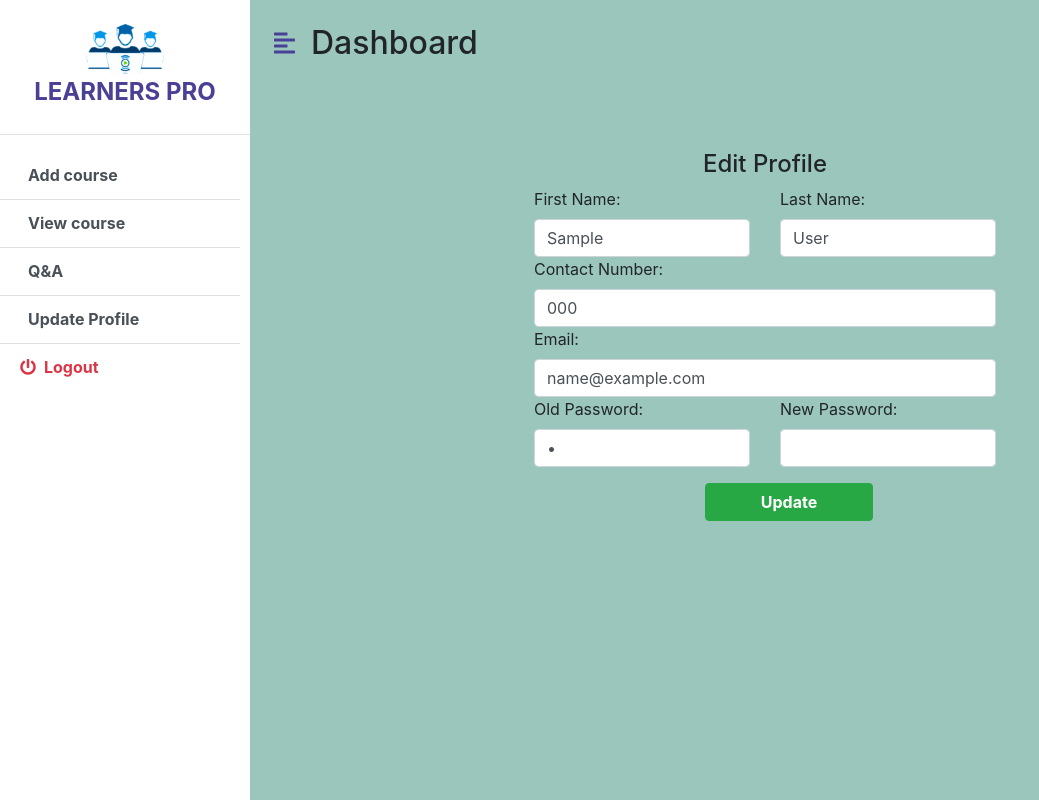
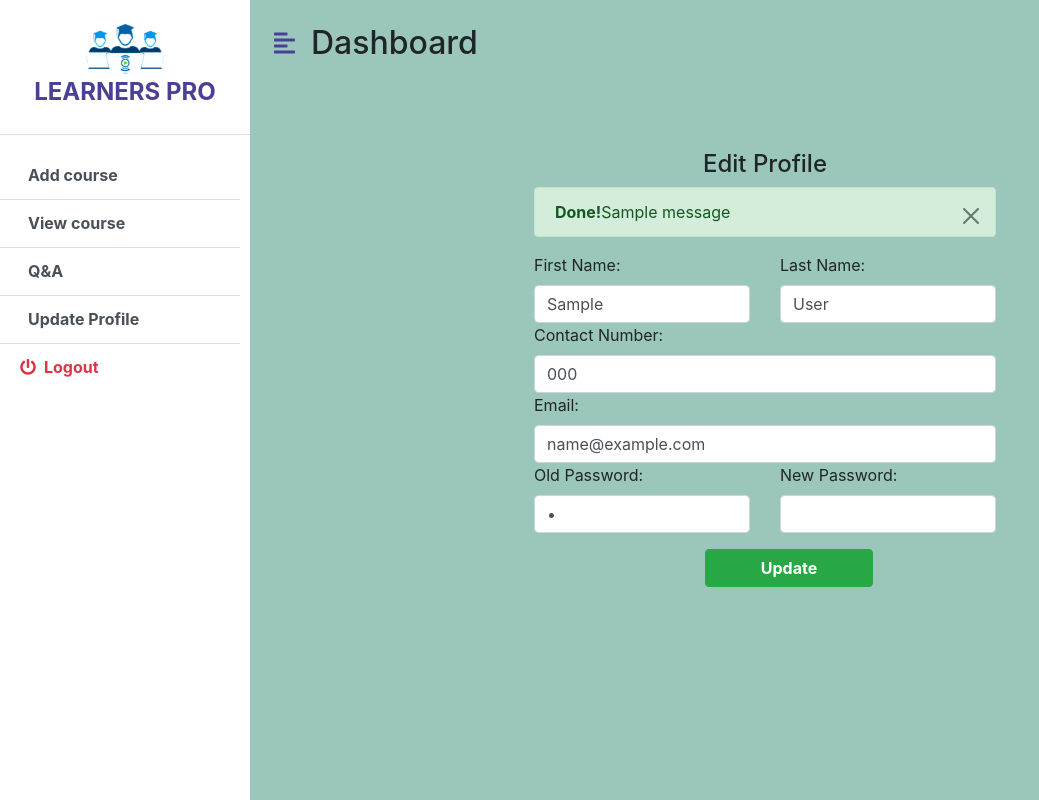
Before and after one commit to kaushal289/learnerspro, a Django app: page /teacherprofile/1 in a window 1280 px wide. Shown: the whole page, without its empty margins (0-1039 px from the left). Run offline with Django 4.2, Linux system fonts and the light colour scheme; tables that the repository leaves empty hold one stand-in row (values such as "Sample post"); one stand-in notice (Sample message) is shown; some libraries are stand-ins or nearby versions.

Commit message:
Validations and messages

```diff
--- a/alladmin/views.py
+++ b/alladmin/views.py
@@ -1,9 +1,11 @@
+import imp
 from django.shortcuts import render, redirect
 from alladmin.forms import AdminForm
 from alladmin.models import Admin
 from student.models import Student, Ticket
 from teacher.forms import TeacherForm, Teacher
 from teacher.models import Teacher
+from django.contrib import messages
 # Create your views here.
 def admindash(request):
     return render(request, "admindashboard.html")
@@ -48,6 +50,7 @@ def ticketview(request):
 def ticketdelete(request,t_id):
     ticket=Ticket.objects.get(ticket_id=t_id)
     ticket.delete()
+    messages.success(request, "Deleted Successfully")
     return redirect ("/ticketview")
 
 def addteacher(request):
@@ -97,9 +100,11 @@ def studentview(request):
 def teacherdelete(request,td_id):
     teacher=Teacher.objects.get(teacher_id=td_id)
     teacher.delete()
+    messages.success(request, "Teacher account deleted successfully.")
     return redirect ("/teacherview")
 
 def studentdelete(request,td_id):
     student=Student.objects.get(student_id=td_id)
     student.delete()
+    messages.success(request, "Student account deleted successfully.")
     return redirect ("/studentview")
--- a/teacher/views.py
+++ b/teacher/views.py
@@ -1,3 +1,4 @@
+import re
 from select import select
 from django.shortcuts import render, redirect
 from student.forms import Questionform
@@ -9,6 +10,7 @@ import os
 from addcourse.forms import *
 from addcourse.models import *
 from student.models import Question
+from django.contrib import messages
 
 # Create your views here.
 def register(request):
@@ -37,6 +39,7 @@ def profileupdateteacher(request,s_id):
     users=Teacher.objects.get(teacher_id=s_id)
     form=TeacherForm(request.POST, instance=users)
     form.save()
+    messages.success(request, "Profile updated successfully")
     return render(request,"teacher/teacherprofile.html",{'users':[users]})
 
 def addsubjectpage(request):
@@ -100,6 +103,7 @@ def courseupdate(request,c_id):
 def deletecourse(request,c_id):
     course=Course.objects.get(course_id=c_id)
     course.delete()
+    messages.success(request, "Course Deleted.")
     return redirect ("/allcourse")
 
 def questionview(request):
@@ -123,6 +127,7 @@ def questionview(request):
 def questiondelete(request,q_id):
     question=Question.objects.get(question_id=q_id)
     question.delete()
+    messages.success(request, "Question Deleted Successfully")
     return redirect ("/questionview")
 def editquestion(request,q_id):
     try:
@@ -135,4 +140,5 @@ def updatequestion(request,q_id):
     question=Question.objects.get(question_id=q_id)
     form=Questionform(request.POST, instance=question)
     form.save()
+    messages.success(request, "Answer submitted successfully.")
     return redirect ("/questionview")
--- a/templates/admin/teacherview.html
+++ b/templates/admin/teacherview.html
@@ -3,6 +3,12 @@
 {% load static %}
 
 <h1 style="text-align:center;">Questions</h1>
+{% for message in messages %}
+<div class="alert alert-primary alert-dismissible fade show" role="alert">
+    <strong>Done! </strong>{{message}}
+    <button type="button" class="btn-close" data-bs-dismiss="alert" aria-label="Close"></button>
+  </div>
+{% endfor %}
         <div class="col-lg-12 d-flex justify-content-center tablebody table-responsive">
 
                      <table class="col-lg-10 table table-bordered table-hover table-striped">
--- a/templates/admin/viewstudent.html
+++ b/templates/admin/viewstudent.html
@@ -2,6 +2,12 @@
 {% block content %}
 {% load static %}
 <h1 style="text-align:center;">Student Details</h1>
+{% for message in messages %}
+<div class="alert alert-primary alert-dismissible fade show" role="alert">
+    <strong>Done! </strong>{{message}}
+    <button type="button" class="btn-close" data-bs-dismiss="alert" aria-label="Close"></button>
+  </div>
+{% endfor %}
         <div class="col-lg-12 d-flex justify-content-center tablebody table-responsive">
 
                      <table class="col-lg-10 table table-bordered table-hover table-striped">
--- a/templates/teacher/questiontable.html
+++ b/templates/teacher/questiontable.html
@@ -3,6 +3,12 @@
 {% load static %}
 
 <h1 style="text-align:center;">Questions</h1>
+{% for message in messages %}
+<div class="alert alert-primary alert-dismissible fade show" role="alert">
+    <strong>Done! </strong>{{message}}
+    <button type="button" class="btn-close" data-bs-dismiss="alert" aria-label="Close"></button>
+  </div>
+{% endfor %}
         <div class="col-lg-12 d-flex justify-content-center tablebody table-responsive">
 
                      <table class="col-lg-12 table table-bordered table-hover table-striped">
--- a/templates/teacher/teacherprofile.html
+++ b/templates/teacher/teacherprofile.html
@@ -13,6 +13,12 @@
                     <div class="headings">
                         <h4 class="text-center">Edit Profile</h4>
                     </div>
+                    {% for message in messages %}
+                    <div class="alert alert-success alert-dismissible fade show" role="alert">
+                        <strong>Done!</strong>{{message}}
+                        <button type="button" class="btn-close" data-bs-dismiss="alert" aria-label="Close"></button>
+                     </div>
+                    {% endfor %}
                     <div class="row ">
                         {% for user in users %}
                         <div class="col-md-6"><label class="labels">First Name:</label>
--- a/templates/teacher/viewallcources.html
+++ b/templates/teacher/viewallcources.html
@@ -3,6 +3,12 @@
 {% load static %}
 <div class="container-fluid">
 <h1 style="text-align:center;">COURSE DETAILS</h1>
+{% for message in messages %}
+<div class="alert alert-success alert-dismissible fade show" role="alert">
+    <strong>Done!</strong>{{message}}
+    <button type="button" class="btn-close" data-bs-dismiss="alert" aria-label="Close"></button>
+  </div>
+{% endfor %}
         <div class="col-lg-12 d-flex justify-content-center tablebody table-responsive">
 
                      <table class="col-lg-12 table table-bordered table-hover table-striped">
```
Also changed, not shown: templates/admin/tickettable.html (+8 -0 lines), teacher/migrations/0003_delete_teachersubject.py (added), 1 other file.
